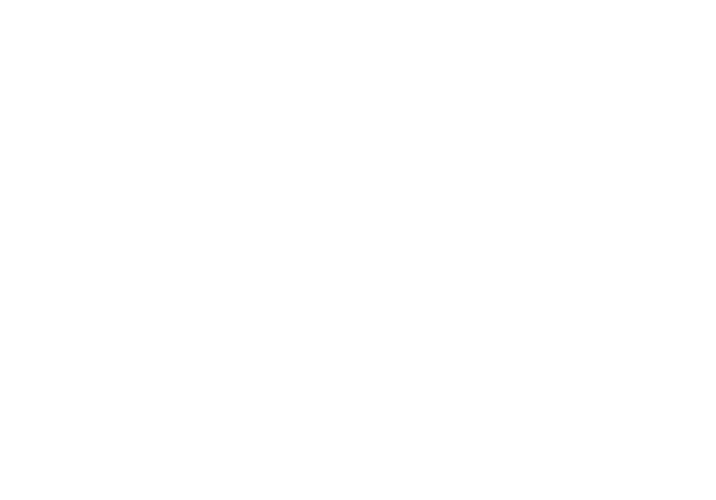
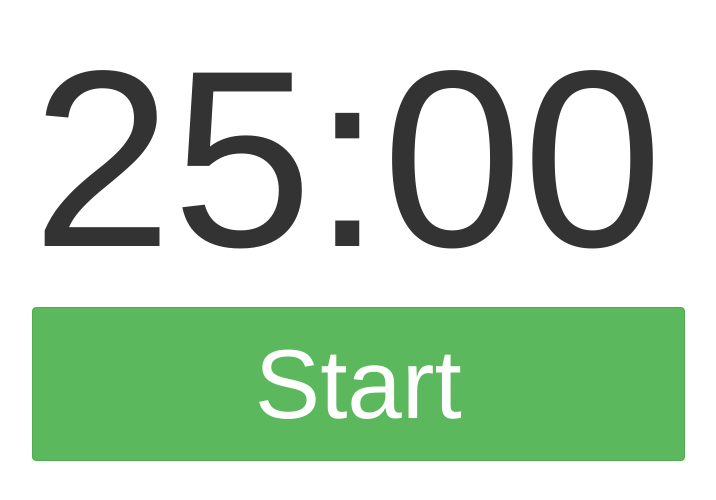
Before and after one commit to Aleczander93/pom_timer, a website: page public/html/index.html in a window 1280 px wide. Shown: the whole page, without its empty margins (233-949 px from the left). Drawn offline with nearby package versions, Linux system fonts and the light colour scheme; files that its build step writes are made by us from their sources; files whose address does not match are found by name.

Commit message:
created html and css for timer and functions for start btn

```diff
--- a/public/css/main.css
+++ b/public/css/main.css
@@ -0,0 +1,7 @@
+h1#timer {
+  font-size: 1800%;
+}
+
+#start {
+  font-size: 700%;
+}
--- a/public/html/index.html
+++ b/public/html/index.html
@@ -8,7 +8,18 @@
         crossorigin="anonymous">
   <link rel="stylesheet" href="css/main.css">
 <body>
-
+  <div class="container">
+    <div class="row">
+      <div class="col-md-7 col-md-offset-2">
+        <h1 id="timer">25:00</h1>
+      </div>
+    </div>
+    <div class="row">
+          <div class="col-md-7 col-md-offset-2">
+            <button class="btn btn-success btn-block" id="start">Start</button>
+          </div>
+    </div>
+  </div>
 
   <script src="https://code.jquery.com/jquery-2.2.4.js"
   integrity="sha256-iT6Q9iMJYuQiMWNd9lDyBUStIq/8PuOW33aOqmvFpqI="
--- a/public/js/app.js
+++ b/public/js/app.js
@@ -0,0 +1,13 @@
+(function() {
+  //initialize variables
+  var startbutton= $("#start");
+
+  //main functionality
+  startbutton.on("click", countdown);
+
+  //function definition
+  function countdown(){
+    alert("It's the final countdown!!!");
+
+  }
+}());
```
